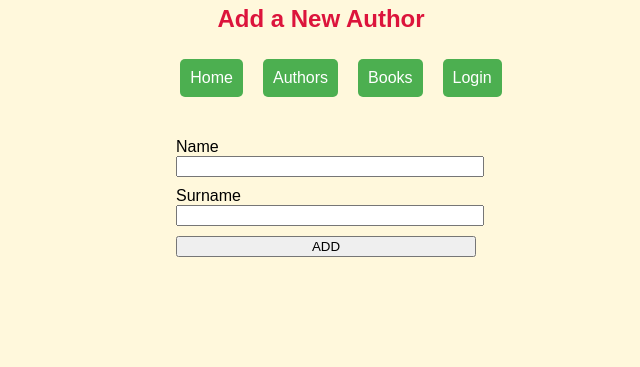
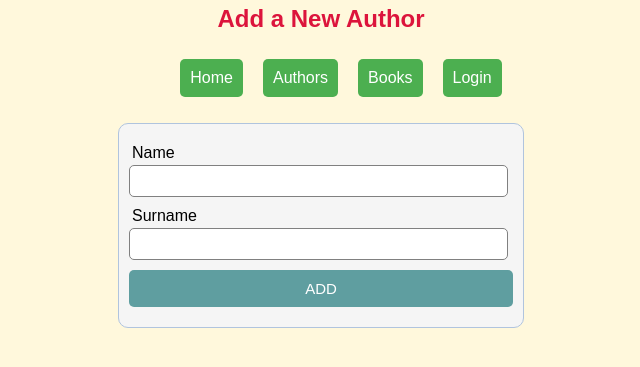
Before and after one commit to Andzej-F/library_mirage, a PHP site: page /PHP/authors/create_author_oop.php in a window 1280 px wide. Shown: the top 367 px of the page, without its empty margins (319-959 px from the left). Run offline with PHP 8.4, Linux system fonts and the light colour scheme.

Commit message:
book and author form changes

```diff
--- a/public/authors/create_author_oop.php
+++ b/public/authors/create_author_oop.php
@@ -13,16 +13,16 @@ if ($logged_in) {
         /* Include the database connection file */
         require '../../config.php';
 
-        /* Include the additional functions file */
+        /* Include the file with additional functions */
         require '../../common.php';
 
-        /* Include the Account class file */
+        /* Include the Author class file */
         require './author_class.php';
 
-        /* Create a new Account object */
+        /* Create a new Author object */
         $author = new Author();
 
-        /* Add a new author */
+        /* Create a new author */
         try {
             $author->createAuthor($_POST['author_name'], $_POST['author_surname']);
         } catch (Exception $e) {
@@ -37,17 +37,18 @@ if ($logged_in) {
 <h2>Add a New Author</h2>
 <?php include '../templates/navigation.php'; ?>
 
-<form class="form" method="POST">
-    <div class="form-input">
+<form method="POST">
+    <?php include('author_errors.php'); ?>
+    <div class="input-group">
         <label>Name</label>
         <input type="text" name="author_name" value="<?= isset($_POST['author_name']) ? escape($_POST['author_name']) : ''; ?>">
     </div>
-    <div class="form-input">
+    <div class="input-group">
         <label>Surname</label>
         <input type="text" name="author_surname" value="<?= isset($_POST['author_surname']) ? escape($_POST['author_surname']) : ''; ?>">
     </div>
-    <div class="form-input">
-        <input type="submit" name="submit" value="ADD">
+    <div class="input-group">
+        <button type="submit" class="btn" name="submit">ADD</button>
 </form>
 
 <?php require '../templates/footer.php'; ?>
--- a/public/css/style.css
+++ b/public/css/style.css
@@ -254,45 +254,79 @@ tbody tr:last-of-type {
   border-radius: 10px;
 }
 
-/*-----------------------------------form-------------*/
-.form {
-  width: 300px;
+/* Form Style */
+
+form,
+.content {
+  width: 30%;
+  margin: 0px auto;
   padding: 10px;
-  display: flex;
-  flex-direction: column;
-  justify-content: space-between;
+  border: 1px solid #B0C4DE;
+  background: whitesmoke;
+  border-radius: 10px;
 }
 
-.form-input {
-  width: 100%;
-  padding: 5px;
+.input-group {
+  margin: 10px 0px 10px 0px;
 }
 
-.form-input label {
-  width: 10%;
-  margin-bottom: 5px;
+.input-group label {
+  display: block;
+  text-align: left;
+  margin: 3px;
 }
 
-.form-input input {
-  width: 100%;
+.input-group input {
+  height: 20px;
+  width: 93%;
+  padding: 5px 10px;
+  font-size: 16px;
+  border-radius: 5px;
+  border: 1px solid gray;
 }
 
-.form-input select {
-  width: 100%;
-  height: 25px;
+.input-group textarea {
+  height: 60px;
+  width: 93%;
+  padding: 5px 10px;
+  font-size: 16px;
+  border-radius: 5px;
+  border: 1px solid gray;
 }
 
-.form-input textarea {
+select {
+  height: 30px;
   width: 100%;
-  height: 100px;
+  font-size: 16px;
+  border-radius: 5px;
+  border: 1px solid gray;
 }
 
-.form-input-submit {
-  width: 150px;
-  justify-content: space-evenly;
-  background-color: darkgreen;
+.btn {
+  padding: 10px;
+  width: 100%;
+  /* margin-left: 20%; */
+  font-size: 15px;
+  color: white;
+  background: #5F9EA0;
+  border: none;
+  border-radius: 5px;
 }
 
 .error {
-  color: #FF0000;
+  width: 30%;
+  margin: 0px auto;
+  padding: 10px;
+  border: 1px solid #a94442;
+  color: #a94442;
+  background: #f2dede;
+  border-radius: 5px;
+  text-align: left;
 }
+
+.success {
+  color: #3c763d;
+  background: #dff0d8;
+  border: 1px solid #3c763d;
+  margin-bottom: 20px;
+}
```
Also changed, not shown: public/books/create_book.php (+14 -11 lines), public/authors/author_errors.php (added), public/books/book_errors.php (added).
